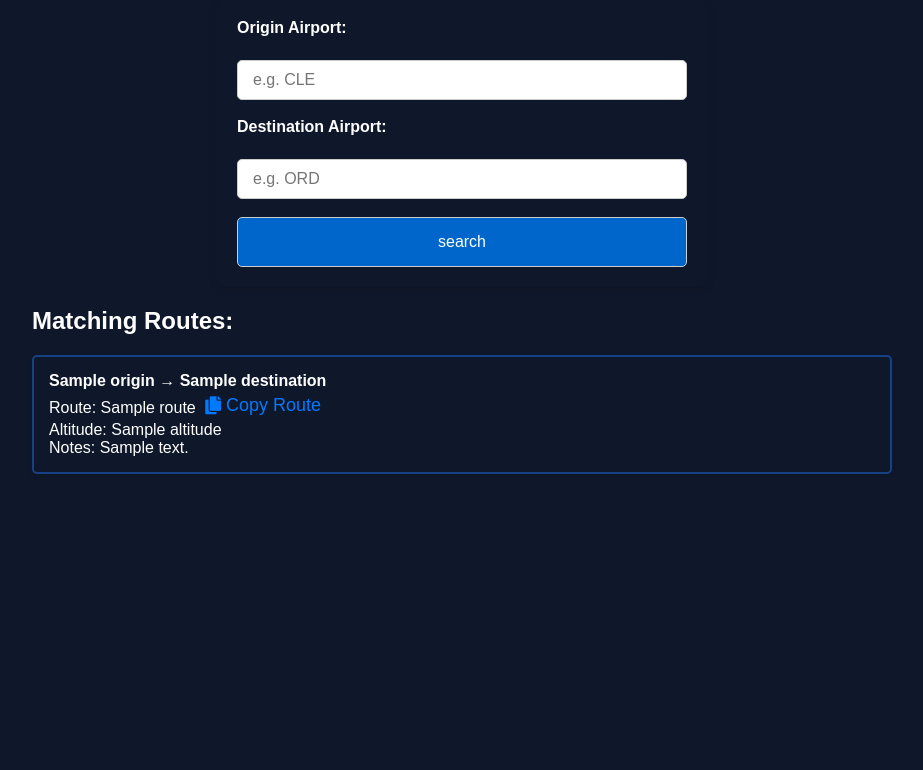
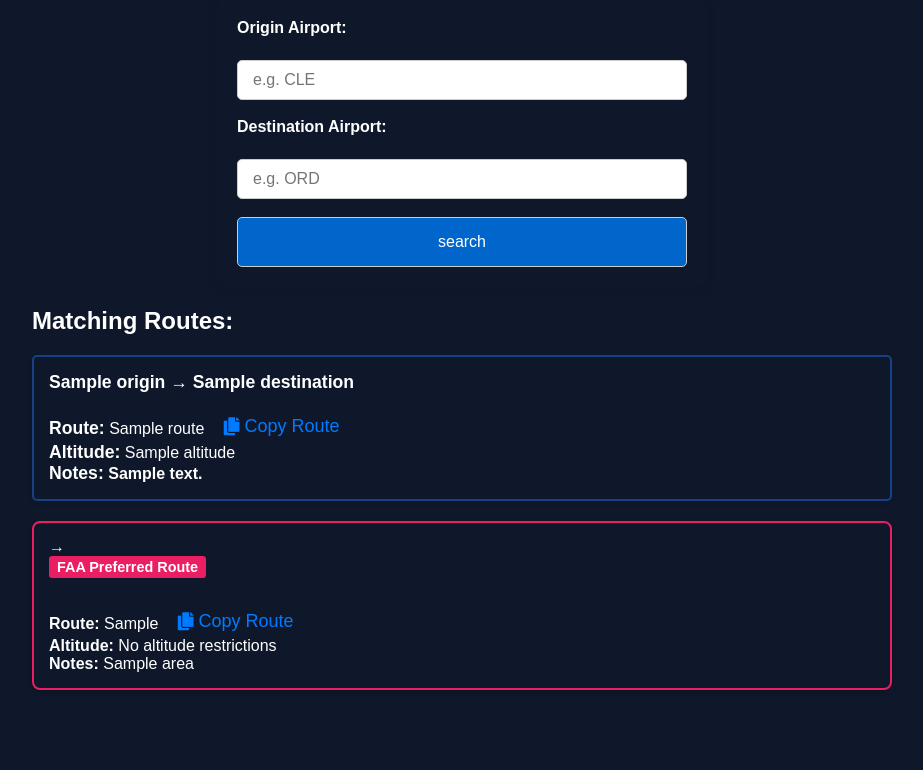
Before and after one commit to alphagolfcharlie/ids-backend, a Flask app: page /search in a window 1280 px wide; the page is wider, and only the part inside the window is pictured. Shown: the part 222-992 px from the top of that part, without its empty margins (178-1101 px from the left). Before the commit the page ends 696 px from the top of that part, so only its background shows below. Run offline with Flask 3, Linux system fonts and the light colour scheme; a database or web service that is not in the repository returns one stand-in record (values such as "Sample title").

Commit message:
update app

```diff
--- a/app.py
+++ b/app.py
@@ -35,6 +35,8 @@ client = MongoClient(MONGO_URI)
 db = client["ids"]
 routes_collection = db["routes"]
 crossings_collection = db["crossings"]
+faa_routes_collection = db["faa_prefroutes"]
+
 
 
 def get_flow(airport_code):
@@ -115,6 +117,7 @@ def searchroute(origin, destination):
 
     cursor = routes_collection.find(query).sort([("origin", 1), ("destination", 1)])
     routes = []
+
     for row in cursor:
         CurrFlow = ''
         isActive = False
@@ -139,8 +142,29 @@ def searchroute(origin, destination):
             'notes': route_notes,
             'flow': CurrFlow or '',
             'isActive': isActive,
-            'hasFlows': hasFlows
+            'hasFlows': hasFlows,
+            'source': 'custom'
         })
+
+    # FAA routes
+    faa_matches = list(faa_routes_collection.find({
+        "Orig": origin,
+        "Dest": destination
+    }))
+
+    for row in faa_matches:
+        routes.append({
+            'origin': origin,
+            'destination': destination,
+            'route': row.get("Route String", ""),
+            'altitude': '',
+            'notes': row.get("Area", ""),
+            'flow': '',
+            'isActive': False,
+            'hasFlows': False,
+            'source': 'faa'
+        })
+
     return routes
 
 def check_auth(username, password):
@@ -299,7 +323,7 @@ def edit_crossing(crossing_id):
     row = crossings_collection.find_one({"_id": ObjectId(crossing_id)})
     return render_template("edit_crossing.html", crossing=row, action="Edit")
 
-@app.route('/route-to-skyvector')
+@app.route('/route-to-skyvector') #api
 def route_to_skyvector():
     if not is_api_request():
         return "This endpoint is only available on api.alphagolfcharlie.dev", 403
@@ -376,11 +400,11 @@ def check_trainer():
 
 @app.route('/checkroute')
 def checkroute():
-    if not is_api_request():
-        return jsonify({
-            "status": "error",
-            "message": "This endpoint is only available on api.alphagolfcharlie.dev"
-        }), 403
+    #if not is_api_request():
+        #return jsonify({
+            #"status": "error",
+            #"message": "This endpoint is only available on api.alphagolfcharlie.dev"
+       # }), 403
 
     callsign = request.args.get('callsign', '').upper().strip()
     if not callsign:
@@ -404,10 +428,8 @@ def checkroute():
                         "message": f"No flight plan found for {callsign}"
                     }), 404
 
-                origin = fp.get("departure", "").strip().upper()
-                origin = origin[1:]
-                destination = fp.get("arrival", "").strip().upper()
-                destination = destination[1:]
+                origin = fp.get("departure", "").strip().upper()[1:]
+                destination = fp.get("arrival", "").strip().upper()[1:]
                 route = fp.get("route", "").strip().upper()
 
                 if not (origin and destination):
@@ -416,46 +438,58 @@ def checkroute():
                         "message": "Flight plan is missing departure or arrival"
                     }), 400
 
-                # Connect to the database
-                conn = sqlite3.connect("routes.db")
-                cursor = conn.cursor()
-
-                cursor.execute("""
-                    SELECT route FROM routes
-                    WHERE (origin = ? OR notes LIKE ?) AND destination = ?
-                """, (origin, f"%{origin}%", destination))
-
-                matches = cursor.fetchall()
-                conn.close()
-
-                if not matches:
-                    return jsonify({
-                        "status": "not_found",
-                        "message": f"No known routes in database for {origin} to {destination}",
-                        "filed_route": route
-                    }), 404
-
                 def normalize(r): return ' '.join(r.upper().split())
                 route_normalized = normalize(route)
-                matching_routes = [normalize(row[0]) for row in matches]
 
-                if route_normalized in matching_routes:
-                    return jsonify({
-                        "status": "valid",
-                        "message": f"Route is valid for {origin} to {destination}",
-                        "filed_route": route,
-                        "origin": origin,
-                        "destination": destination
-                    }), 200
-                else:
-                    return jsonify({
-                        "status": "invalid",
-                        "message": f"Filed route does not match known routes for {origin} to {destination}",
-                        "filed_route": route,
-                        "valid_routes": [row[0] for row in matches],
-                        "origin": origin,
-                        "destination": destination
-                    }), 200
+                # --- Search your custom routes DB
+                custom_matches = list(routes_collection.find({
+                    "$and": [
+                        {"destination": destination},
+                        {"$or": [
+                            {"origin": origin},
+                            {"notes": {"$regex": origin, "$options": "i"}}
+                        ]}
+                    ]
+                }))
+                custom_normalized = [normalize(row.get("route", "")) for row in custom_matches]
+
+                # --- Search FAA preferred routes DB
+                faa_matches = list(faa_routes_collection.find({
+                    "Orig": origin,
+                    "Dest": destination
+                }))
+
+                faa_normalized = [normalize(row.get("Route String", "")) for row in faa_matches]
+
+
+                is_valid = route_normalized in custom_normalized or route_normalized in faa_normalized
+
+
+                faa_routes = [
+                {
+                    "route": row.get("Route String", ""),
+                    "type": row.get("Type", ""),
+                    "aircraft": row.get("Aircraft", ""),
+                    "area": row.get("Area", ""),
+                    "acntr": row.get("ACNTR", ""),
+                    "dcntr": row.get("DCNTR", "")
+                }
+                for row in faa_matches
+                ]
+
+                return jsonify({
+                    "status": "valid" if is_valid else "invalid",
+                    "filed_route": route,
+                    "origin": origin,
+                    "destination": destination,
+                    "message": (
+                        f"Route is valid for {origin} to {destination}"
+                        if is_valid else
+                        f"Filed route does not match known routes for {origin} to {destination}"
+                    ),
+                    "valid_routes": [row.get("route", "") for row in custom_matches],
+                    "faa_routes": faa_routes
+                }), 200
 
         return jsonify({
             "status": "not_found",
--- a/static/styles.css
+++ b/static/styles.css
@@ -568,3 +568,24 @@ background-color: #3d3d3d;
     color: white;
     font-size: 24px;
   }
+
+  .faa-route-card {
+    background-color: #0f172a;
+    border: 2px solid #e91e63;
+    border-radius: 8px;
+    padding: 15px;
+    margin: 20px;
+    color: #ffffff;
+    box-shadow: 0 2px 5px rgba(0, 0, 0, 0.2);
+}
+
+.faa-badge {
+    background-color: #e91e63;
+    color: white;
+    padding: 3px 8px;
+    border-radius: 3px;
+    font-size: 0.9em;
+    font-weight: bold;
+    display: inline-block;
+    margin-bottom: 10px;
+}
--- a/templates/search.html
+++ b/templates/search.html
@@ -11,63 +11,61 @@
     <label for="destination">Destination Airport:</label><br>
     <input type="text" id="destination" name="destination" placeholder="e.g. ORD"><br><br>
 
-
     <input type="submit" value="search">
 </form>
 
 {% if routes %}
     <h2>Matching Routes:</h2>
-        <ul>
+    <ul style="list-style-type: none; padding-left: 0;">
     {% for route in routes %}
-            <li class="{% if not route.isActive and route.hasFlows %} inactive-route {% endif %}">
+        <li class="{% if route.source == 'faa' %}faa-route-card{% else %}card{% endif %} {% if not route.isActive and route.hasFlows %}inactive-route{% endif %}">
+
             <strong>{{ route.origin }} → {{ route.destination }}</strong><br>
-                {% if route.isActive and route.hasFlows %}
-                    <span style="background-color: green; color: white; padding: 3px 10px; border-radius: 3px; font-weight: bold;"title="This route is currently active real-world for the selected arrival airport's flow.">Route Active</span>
+
+            {% if route.source == 'faa' %}
+                <span class="faa-badge">
+                    FAA Preferred Route
+                </span><br>
+            {% elif route.isActive and route.hasFlows %}
+                <span style="background-color: green; color: white; padding: 3px 10px; border-radius: 3px; font-weight: bold;"
+                      title="This route is currently active real-world for the selected arrival airport's flow.">
+                    Route Active
+                </span><br>
             {% endif %}
-                Route: {{ route.route }}
+
+            <br>
+            <strong>Route:</strong> {{ route.route }}
             <button class="copy-btn"
-                    data-clipboard-text="{{ route.route }}">
+                    data-clipboard-text="{{ route.route }}"
+                    style="margin-left: 10px;">
                 <i class="fas fa-copy"></i> Copy Route
             </button><br>
-                Altitude: {{ route.altitude or 'No altitude restrictions' }}<br>
-                Notes: <span>{{ route.notes | safe or 'N/A' }}</span>
 
-            </li><br>
+            <strong>Altitude:</strong> {{ route.altitude or 'No altitude restrictions' }}<br>
+            <strong>Notes:</strong> <span>{{ route.notes | safe or 'N/A' }}</span>
+        </li>
     {% endfor %}
     </ul>
 {% elif searched %}
     <p>No matching routes found.</p>
 {% endif %}
 
-<!-- Make sure Clipboard.js is loaded at the bottom of the body -->
 <script src="https://cdnjs.cloudflare.com/ajax/libs/clipboard.js/2.0.8/clipboard.min.js"></script>
-
 <script>
     document.addEventListener('DOMContentLoaded', function() {
-        // Initialize Clipboard.js once the DOM is ready
         var clipboard = new ClipboardJS('.copy-btn');
 
         clipboard.on('success', function(e) {
-            // Change the button text to 'Copied!' upon success
             e.trigger.innerText = 'Copied!';
-
-            // Reset the button text back to 'Copy Route' after 2 seconds
             setTimeout(function() {
                 e.trigger.innerText = 'Copy Route';
             }, 2000);
-
-            // Optionally, you can remove the alert here
-            // alert('Route copied to clipboard!');
         });
 
         clipboard.on('error', function(e) {
-            // You can remove the alert here if you don't want to show anything
-            // alert('Oops, unable to copy!');
+            console.error('Copy failed', e);
         });
     });
 </script>
 
-
-
-
 {% endblock %}
```
Lines whose indentation alone changed are shown as unchanged.
